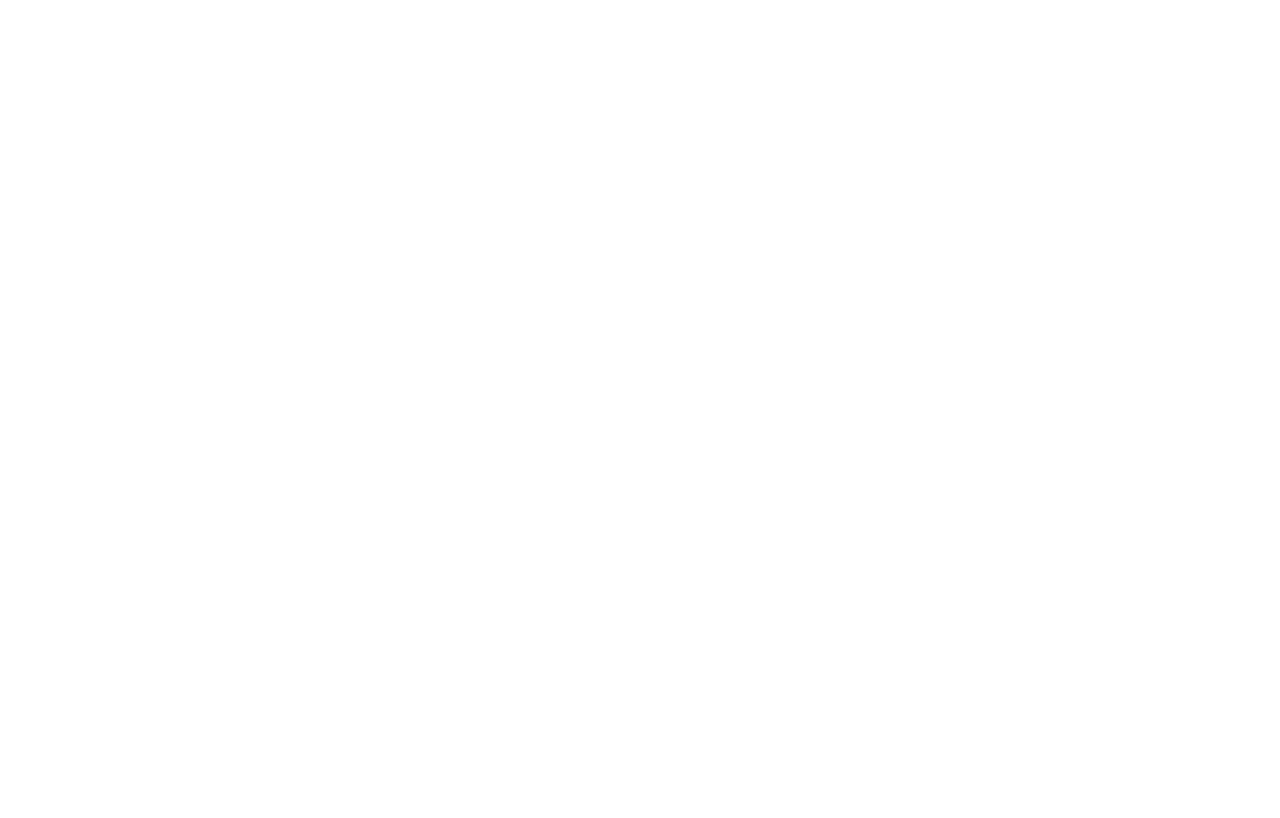
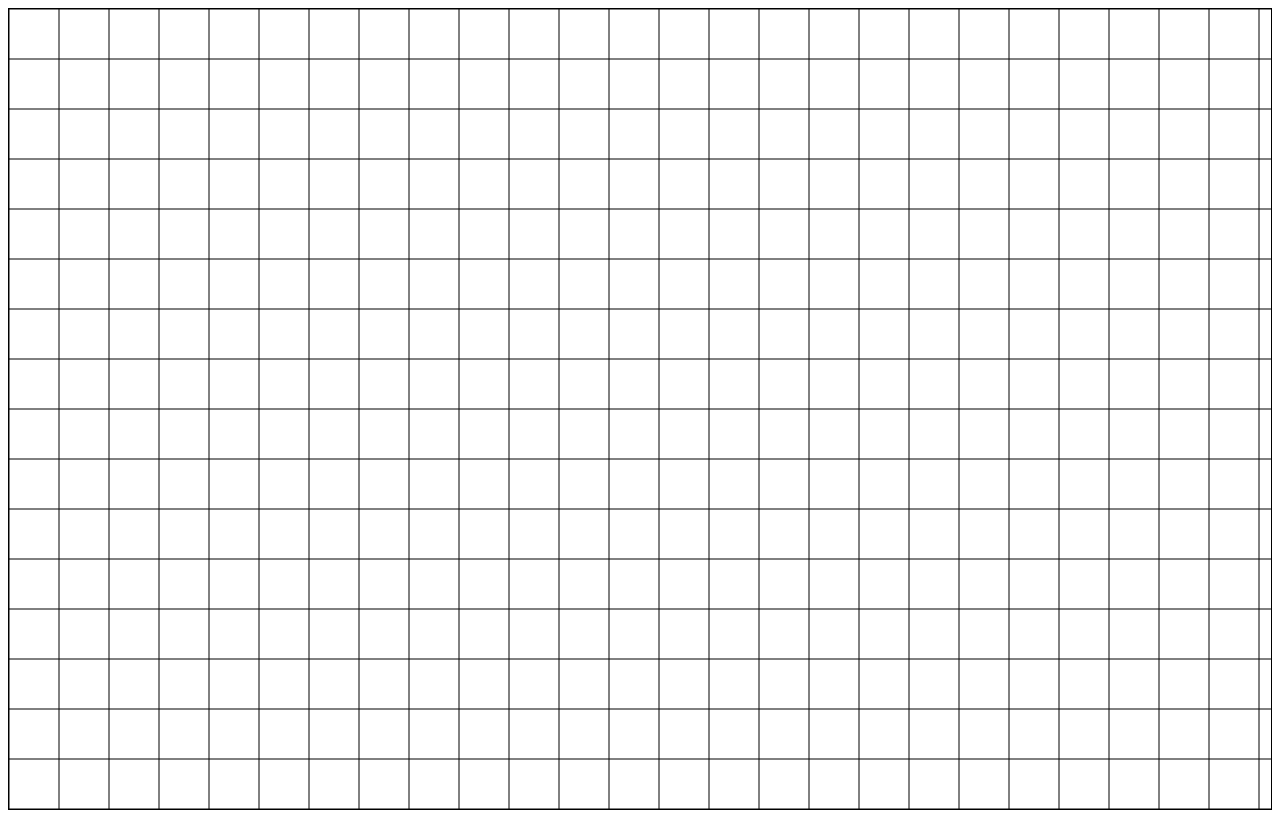
Before and after one commit to dfuzethehostage/GameOfLife, a plain HTML site: page dist/index.html in a window 1280 px wide. Drawn offline with Linux system fonts and the light colour scheme.

Commit message:
added a canvas

```diff
--- /dev/null
+++ b/dist/index.css
@@ -0,0 +1,15 @@
+
+body {
+    display: flex;
+    justify-content: center;
+    align-items: center;
+
+}
+
+.canvas-container {
+    width: 100vw;
+    height: 100vh;
+    overflow: auto;
+    border: 1px solid black;
+    cursor: grab;
+}
--- a/dist/index.html
+++ b/dist/index.html
@@ -4,8 +4,13 @@
     <meta charset="UTF-8">
     <meta name="viewport" content="width=device-width, initial-scale=1.0">
     <title>Document</title>
+    <link rel="stylesheet" href="index.css">
 </head>
 <body>
+    <div class="canvas-container">
+        <canvas id="canvas" ></canvas>
+    </div>
+    <script src="index.js"></script>
 
 </body>
 </html>
--- a/dist/index.js
+++ b/dist/index.js
@@ -0,0 +1,66 @@
+const container = document.querySelector(".canvas-container");
+let isDown = false;
+let startX, startY, scrollLeft, scrollTop;
+
+container.addEventListener("mousedown", (e) => {
+    isDown = true;
+    startX = e.pageX - container.offsetLeft;
+    startY = e.pageY - container.offsetTop;
+    scrollLeft = container.scrollLeft;
+    scrollTop = container.scrollTop;
+});
+
+container.addEventListener("mouseleave", () => isDown = false);
+container.addEventListener("mouseup", () => isDown = false);
+
+container.addEventListener("mousemove", (e) => {
+    if (!isDown) return;
+    e.preventDefault();
+    const x = e.pageX - container.offsetLeft;
+    const y = e.pageY - container.offsetTop;
+    container.scrollLeft = scrollLeft - (x - startX);
+    container.scrollTop = scrollTop - (y - startY);
+});
+
+console.log(window.innerWidth,window.innerHeight)
+
+const canvas = document.getElementById("canvas");
+const ctx = canvas.getContext("2d");
+let canvasSize = 4;
+// Erhöhe die Auflösung des Canvas für hochauflösende Bildschirme
+const ratio = window.devicePixelRatio || 1;
+canvas.width = window.innerWidth * ratio * canvasSize;
+canvas.height = window.innerHeight * ratio * canvasSize;
+ctx.scale(ratio, ratio);
+
+// Definiere das Gitter
+function drawGrid(cellSize = 50) {
+    ctx.clearRect(0, 0, canvas.width, canvas.height);
+    ctx.lineWidth = 1;  // Dünnere Linie
+    ctx.strokeStyle = "#000";  // Dunkle Farbe
+    ctx.lineCap = "butt";  // Scharfe Enden
+    ctx.lineJoin = "miter"; // Scharfe Verbindungen
+    ctx.globalAlpha = 1;  // Keine Transparenz
+    // Vertikale Linien
+    for (let x = 0; x <= canvas.width; x += cellSize) {
+        ctx.beginPath();
+        ctx.moveTo(x, 0);
+        ctx.lineTo(x, canvas.height);
+        ctx.stroke();
+    }
+    // Horizontale Linien
+    for (let y = 0; y <= canvas.height; y += cellSize) {
+        ctx.beginPath();
+        ctx.moveTo(0, y);
+        ctx.lineTo(canvas.width, y);
+        ctx.stroke();
+    }
+}
+drawGrid(50); // 50px große Zellen
+// Optional: Grid neu zeichnen, wenn Fenstergröße sich ändert
+window.addEventListener("resize", () => {
+    canvas.width = window.innerWidth * ratio;
+    canvas.height = window.innerHeight * ratio;
+    ctx.scale(ratio, ratio);
+    drawGrid(50);
+});
```
